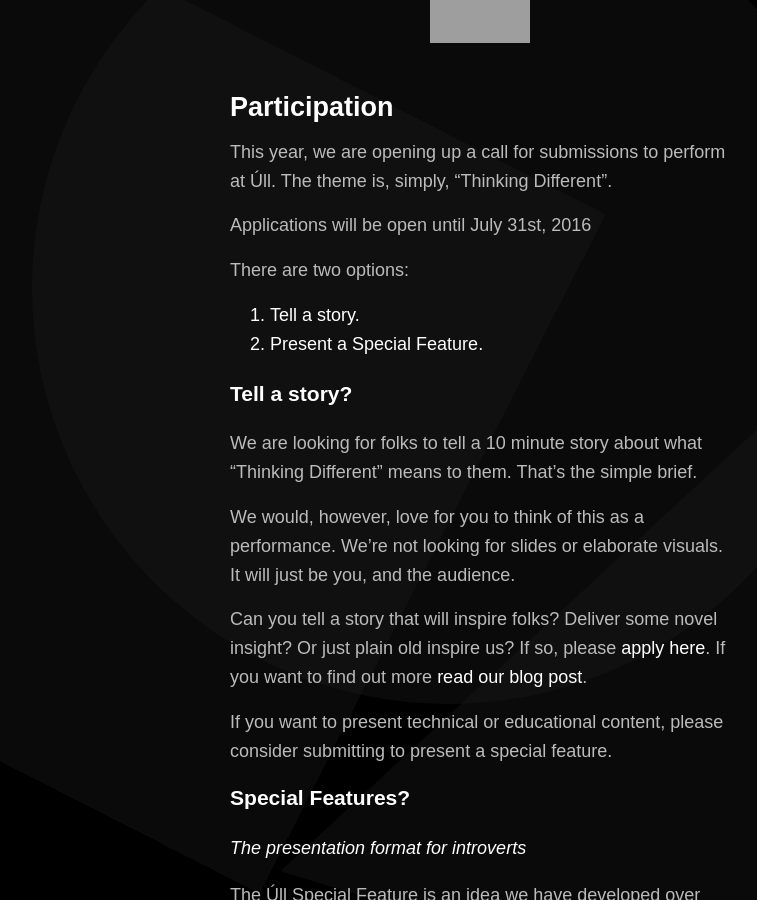
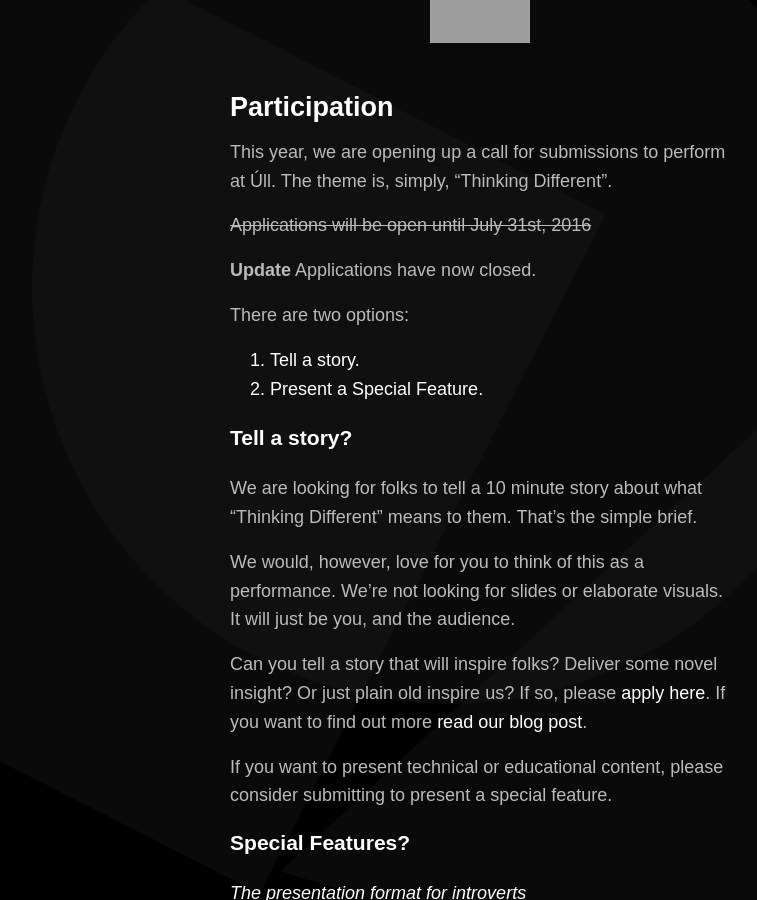
Before and after one commit to ullconf/2016, a Jekyll site: the page built from participate.html, in a window 1280 px wide and 900 px high, scrolled down 707 px. Shown: the whole window, without its empty margins (160-917 px from the left). Built offline with Jekyll 4.4.1, drawn with Linux system fonts in a browser that asks for light colours; a script that is not in the unit is left out; grey boxes are pictures that could not be loaded.

Commit message:
close out participation

```diff
--- a/participate.html
+++ b/participate.html
@@ -30,7 +30,9 @@ description: Details about applying to speak at Úll, or prepare a presentation.
       This year, we are opening up a call for submissions to perform at Úll. The theme is, simply, “Thinking Different”.
     </p>
 
-    <p>Applications will be open until July 31st, 2016</p>
+    <p><strike>Applications will be open until July 31st, 2016</strike></p>
+
+    <p><strong>Update</strong> Applications have now closed.</p>
 
     <p>
       There are two options:
```
